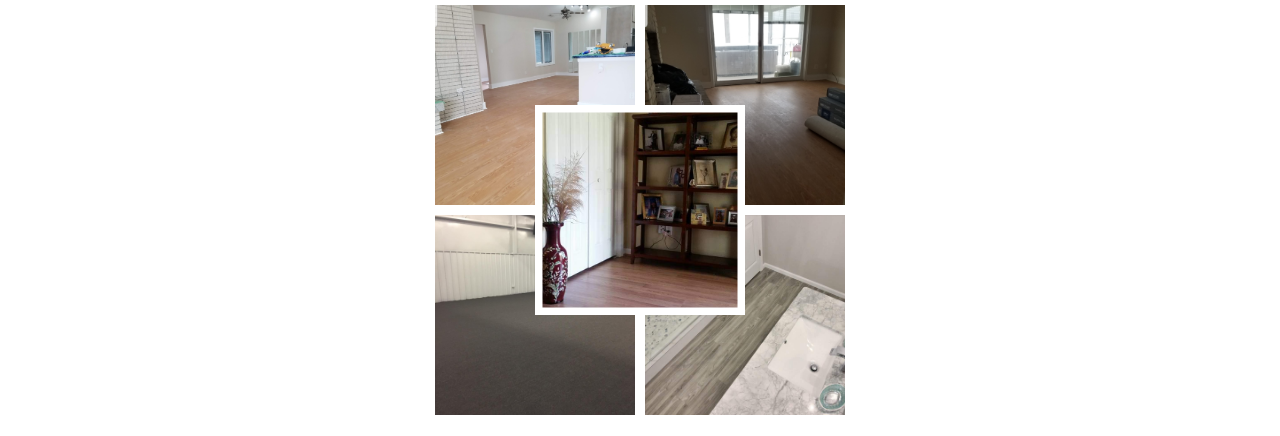
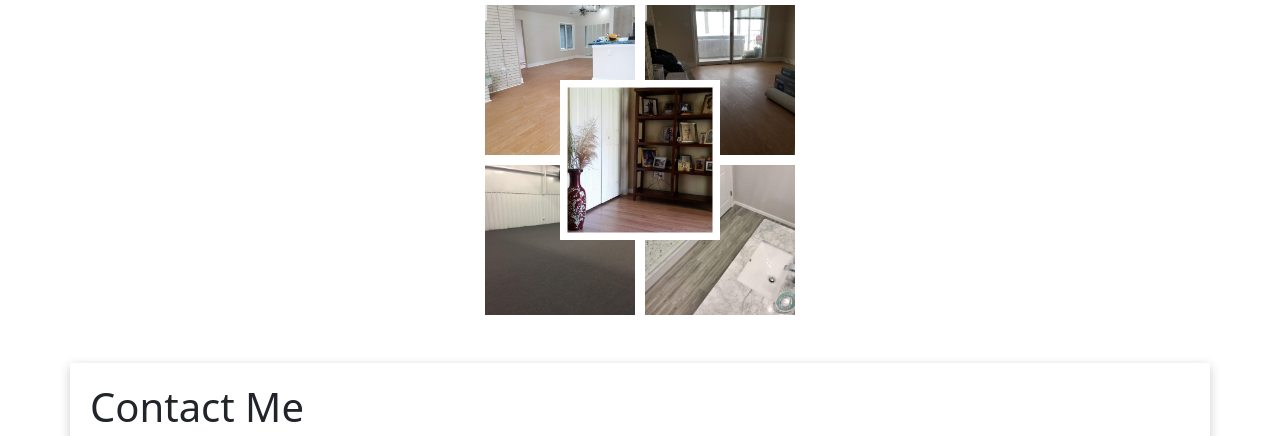
Before and after one commit to Charliefb55/carpet-man-flooring, a website: page about.html in a window 1280 px wide. Shown: the part 505-941 px from the top of the page. Drawn offline with nearby package versions, Linux system fonts and the light colour scheme.

Commit message:
Update aboutstyles.css

```diff
--- a/aboutstyles.css
+++ b/aboutstyles.css
@@ -10,6 +10,7 @@ body {
     display: flex;
     flex-wrap: wrap;
     justify-content: center;
+    width: 100%;
 }
 
 .title {
@@ -41,7 +42,7 @@ body {
 }
 
 .gallery {
-    --size: 200px; /* control the size */
+    --size: 150px; /* control the size */
     --gap: 10px;  /* control the gap */
 
     display: grid;
```
